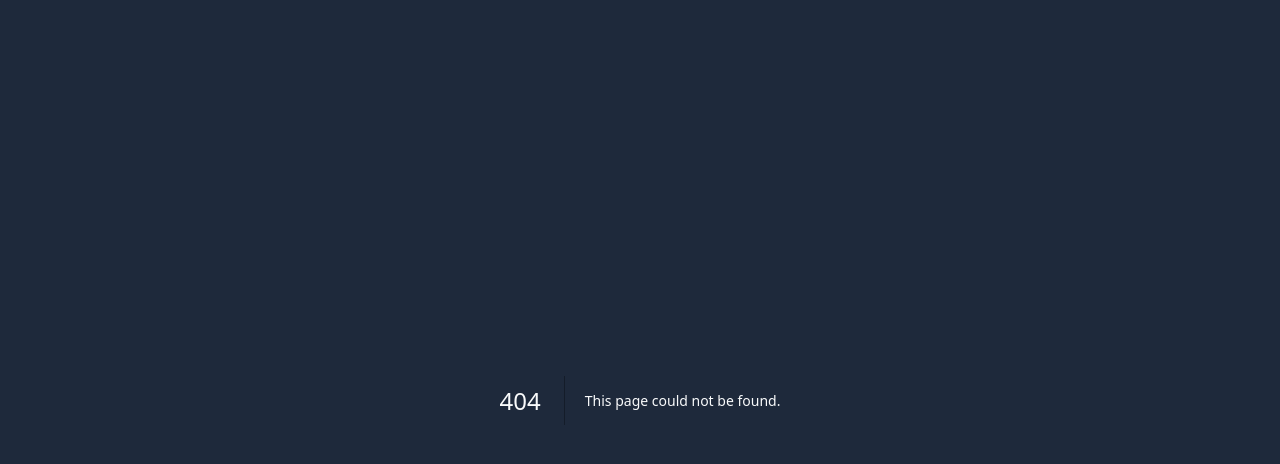
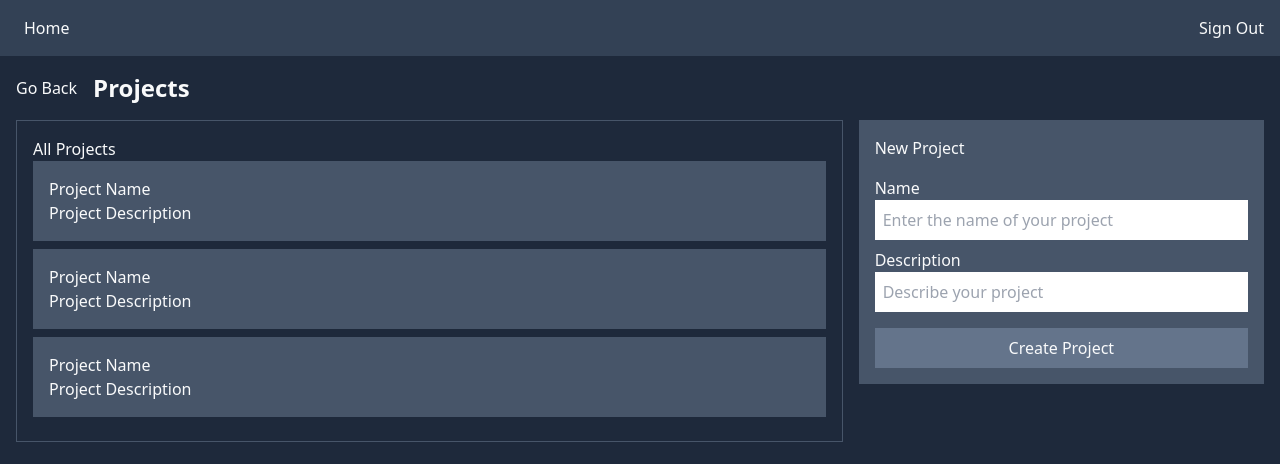
Before and after one commit to allanlalangan/next-auth, a Next.js app: page /projects in a window 1280 px wide. Before the commit this address had no page. Shown: the top 464 px of the page. Built offline with nearby package versions, Linux system fonts and the light colour scheme.

Commit message:
update dashboard layout create projects page with loading

```diff
--- a/app/(dashboard)/dashboard/page.tsx
+++ b/app/(dashboard)/dashboard/page.tsx
@@ -1,5 +1,6 @@
 import { authOptions } from "@/app/api/auth/[...nextauth]/route";
 import { getServerSession } from "next-auth";
+import Link from "next/link";
 import { redirect } from "next/navigation";
 
 export default async function Dashboard() {
@@ -9,5 +10,12 @@ export default async function Dashboard() {
     redirect("/signin");
   }
 
-  return <section>Dashboard</section>;
+  return (
+    <section>
+      <h1>Dashboard</h1>
+      <Link href="/projects" className="p-2 bg-teal-600">
+        Projects
+      </Link>
+    </section>
+  );
 }
--- a/app/(dashboard)/layout.tsx
+++ b/app/(dashboard)/layout.tsx
@@ -1,16 +1,14 @@
 import Header from "@/components/Header";
 
 export default function DashboardLayout({
-  children
+  children,
 }: {
   children: React.ReactNode;
 }) {
   return (
     <>
       <Header />
-      <main className="flex min-h-screen flex-col items-center justify-center p-16">
-        {children}
-      </main>
+      <main className="grid-cols-12 grid p-4 gap-4">{children}</main>
     </>
   );
 }
--- /dev/null
+++ b/app/(dashboard)/projects/loading.tsx
@@ -0,0 +1,3 @@
+export default function Loading() {
+  return <div>Loading projects...</div>;
+}
--- /dev/null
+++ b/app/(dashboard)/projects/page.tsx
@@ -0,0 +1,27 @@
+import NewProjectForm from "@/components/NewProjectForm";
+import ProjectCard from "@/components/ProjectCard";
+import Link from "next/link";
+
+export default function ProjectsPage() {
+  return (
+    <>
+      <div className="col-span-12 flex items-center">
+        <Link className="mr-4" href="/dashboard">
+          Go Back
+        </Link>
+        <h1 className="text-2xl font-semibold">Projects</h1>
+      </div>
+      <section className="p-4 border border-slate-600 col-span-8">
+        <h2>All Projects</h2>
+        <ul>
+          <ProjectCard />
+          <ProjectCard />
+          <ProjectCard />
+        </ul>
+      </section>
+      <section className="col-span-4">
+        <NewProjectForm />
+      </section>
+    </>
+  );
+}
```
